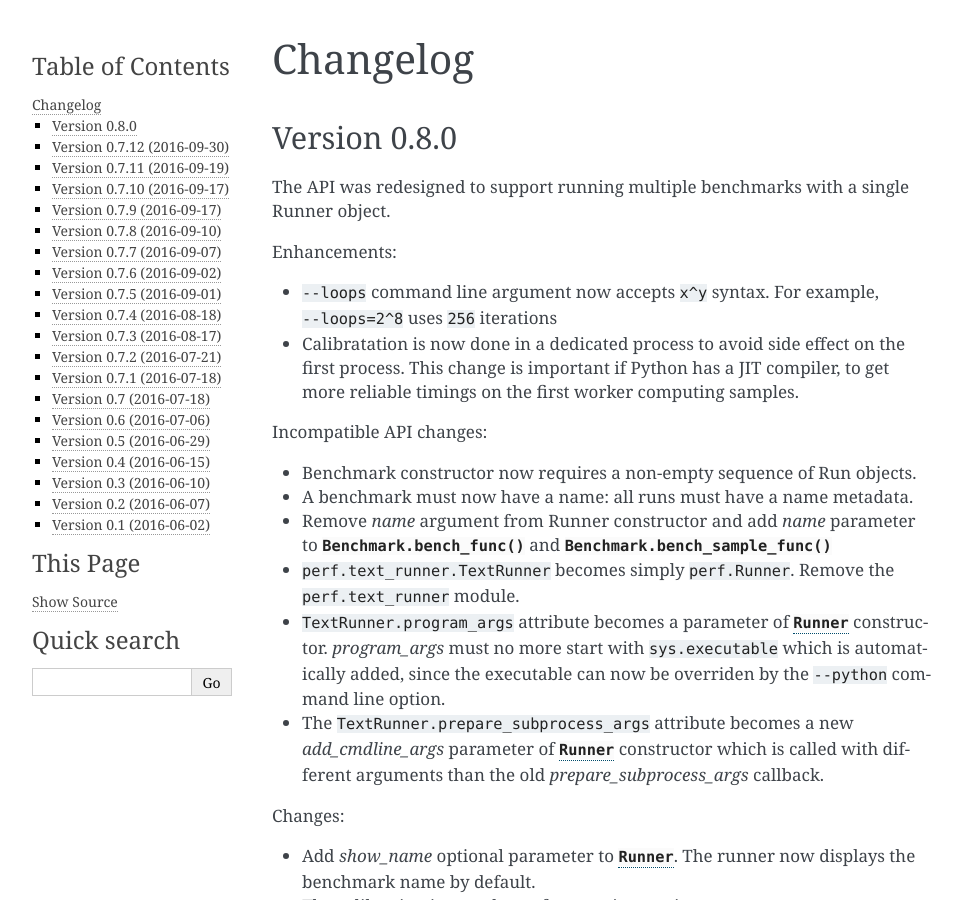
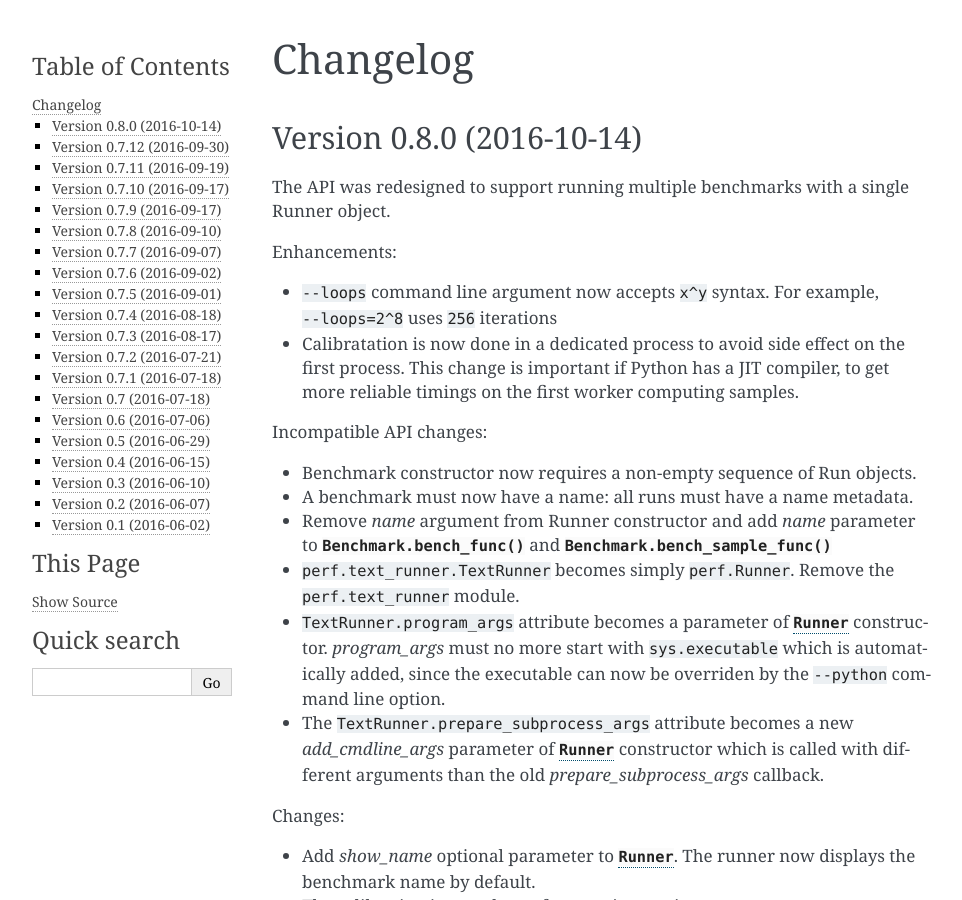
Before and after one commit to psf/pyperf, a Sphinx documentation site: the page built from doc/changelog.rst, in a window 1280 px wide and 900 px high. Shown: the whole window, without its empty margins (148-1110 px from the left). Built offline with Sphinx 7.4.7, drawn with Linux system fonts in a browser that asks for light colours.

Commit message:
prepare 0.8.0 release

```diff
--- a/doc/changelog.rst
+++ b/doc/changelog.rst
@@ -1,8 +1,8 @@
 Changelog
 =========
 
-Version 0.8.0
--------------
+Version 0.8.0 (2016-10-14)
+--------------------------
 
 The API was redesigned to support running multiple benchmarks with a single
 Runner object.
```
